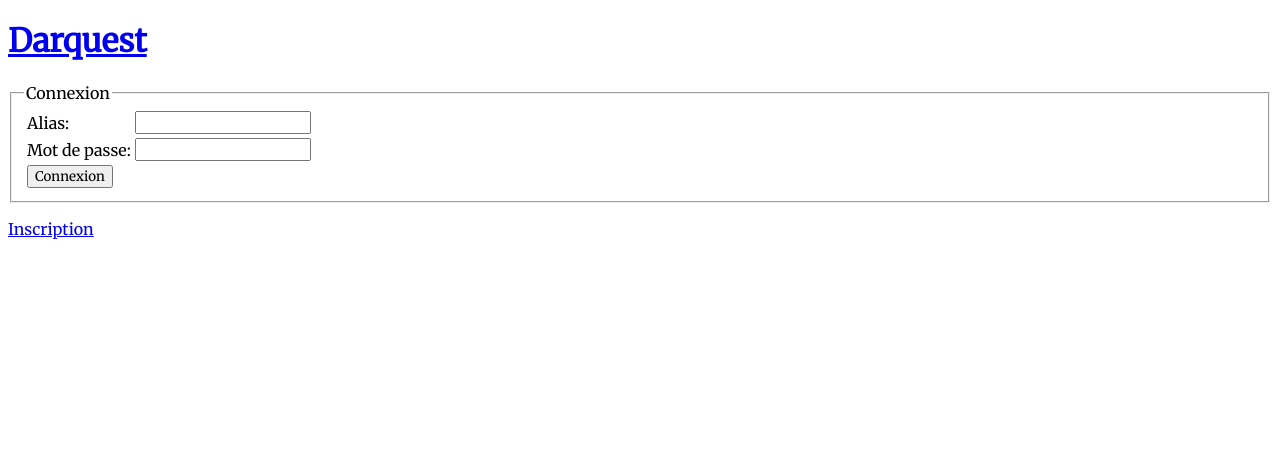
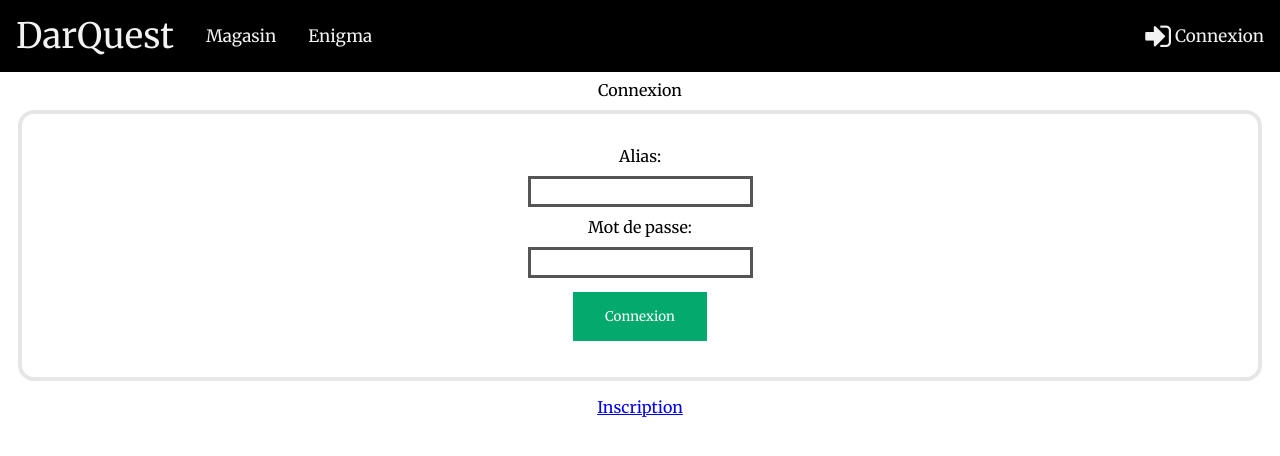
Before and after one commit to vincentbeaupre/Darquest, a PHP site: page /login.php in a window 1280 px wide. Shown: the top 456 px of the page. Run offline with PHP 8.4, Linux system fonts and the light colour scheme.

Commit message:
Update Login et Market
Update des pages Login et Inscription pour les faire fits avec l'aesthetic du site. Ajout de la liste de tous les items dans le market.

```diff
--- a/login.php
+++ b/login.php
@@ -28,37 +28,29 @@ if ($_SERVER['REQUEST_METHOD'] === 'POST') {
   <link rel="stylesheet" href="stylesheet.css">
 </head>
 
-<body>
-      <header>
-        <h1><a href="index.php" class="header_link">Darquest</a></h1>
-      </header>
+<?php include 'header.php' ?>
 <?php
 if (isset($_SESSION['message'])) {
   echo "<div>" . $_SESSION['message'] . "</div>";
   unset($_SESSION['message']);
 }
 ?>
-      <fieldset>
-        <legend>
+<main>
+  <div class="loginBox">
+    <legend style="text-align:center;">
       Connexion
     </legend>
-        <form method="POST">
-          <table>
-            <tr>
-              <td><label for="alias">Alias: </label></td>
-              <td><input type="text" name="alias" id="alias" value="<?php echo !empty($_POST['pseudo']) ? $_POST['pseudo'] : '' ?>" required></td>
-            </tr>
-            <tr>
-              <td><label for="motDePasse">Mot de passe: </label></td>
-              <td><input type="password" name="motDePasse" id="motDePasse" required></td>
-            </tr>
-            <tr>
-              <td><input class="button" type="submit" name="connexion_btn" value="Connexion"></td>
-            </tr>
-          </table>
+    <form class="loginForm" method="POST">
+      <label for="alias">Alias: </label>
+      <input type="text" name="alias" id="alias" value="<?php echo !empty($_POST['pseudo']) ? $_POST['pseudo'] : '' ?>" required>
+      <label for="motDePasse">Mot de passe: </label>
+      <input type="password" name="motDePasse" id="motDePasse" required>
+      <input class="button" type="submit" name="connexion_btn" value="Connexion">
     </form>
     <?= $erreur ?>
-      </fieldset>
-      <p>
-        <a class="link" href="inscription.php">Inscription</a>
+  </div>
+  <p style="text-align:center;">
+    <a href="inscription.php">Inscription</a>
   </p>
+</main>
+</body>
--- a/stylesheet.css
+++ b/stylesheet.css
@@ -97,6 +97,7 @@ main {
   .navbar .nav_links, .navbar .user_info {
     display: none;
   }
+
   .navbar .hamburger {
     display: flex;
   }
@@ -195,6 +196,64 @@ main {
   -webkit-user-select: none;
   touch-action: manipulation;
 }
-#panierBody{
+
+#panierBody {
   padding-top: 5%;
 }
+
+.itemCardMain {
+  display: grid;
+  gap: 2vh 2vh;
+  grid-template-columns: 10vw 10vw 10vw 10vw;
+  justify-content: space-around;
+  justify-items: center;
+}
+
+.itemCardChild {
+  background-color: #2c2415;
+  color: #ffffff;
+  height: max-content;
+  width: max-content;
+  margin: 10px;
+  padding: 10px;
+  display: flex;
+  flex-direction: column;
+  align-items: center;
+  border: 3px black solid;
+  border-radius: 15px;
+}
+
+/*Classes pour la connexion*/
+.loginForm {
+  display: flex;
+  flex-direction: column;
+  align-items: center;
+  flex-wrap: nowrap;
+  gap: 10px;
+  text-align: center;
+  background-color: hsl(0, 0%, 100%);
+  box-sizing: border-box;
+  border: 4px solid hsl(0, 0%, 90%);
+  border-radius: 1rem;
+  padding: 2rem;
+  margin: 10px;
+}
+
+input[type=text],input[type=password],input[type=email] {
+  font-weight: bold;
+  font-size: large;
+  border: 3px solid #555;
+}
+input[type=text]:focus,input[type=password]:focus,input[type=email]:focus {
+  border: 3px solid #555;
+}
+
+input[type=button], input[type=submit], input[type=reset] {
+  background-color: #04AA6D;
+  border: none;
+  color: white;
+  padding: 16px 32px;
+  text-decoration: none;
+  margin: 4px 2px;
+  cursor: pointer;
+}
```
Also changed, not shown: inscription.php (+25 -36 lines), market.php (+5 -2 lines). Lines whose indentation alone changed are shown as unchanged.
